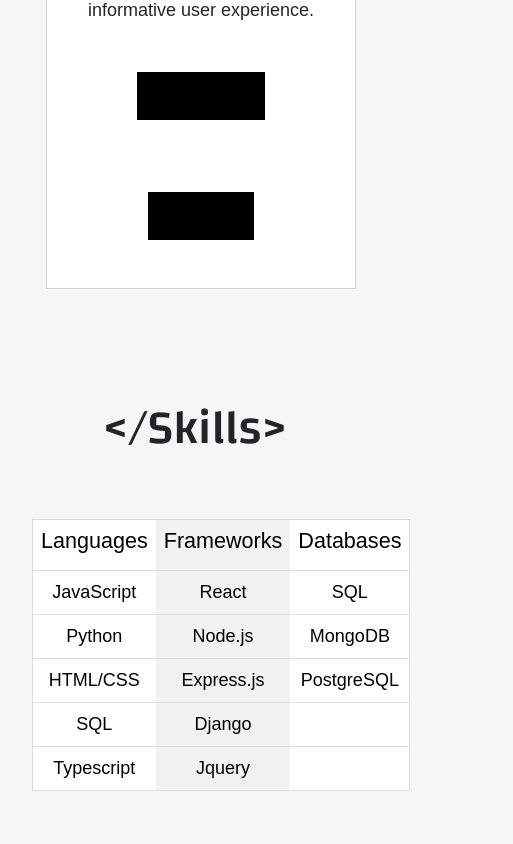
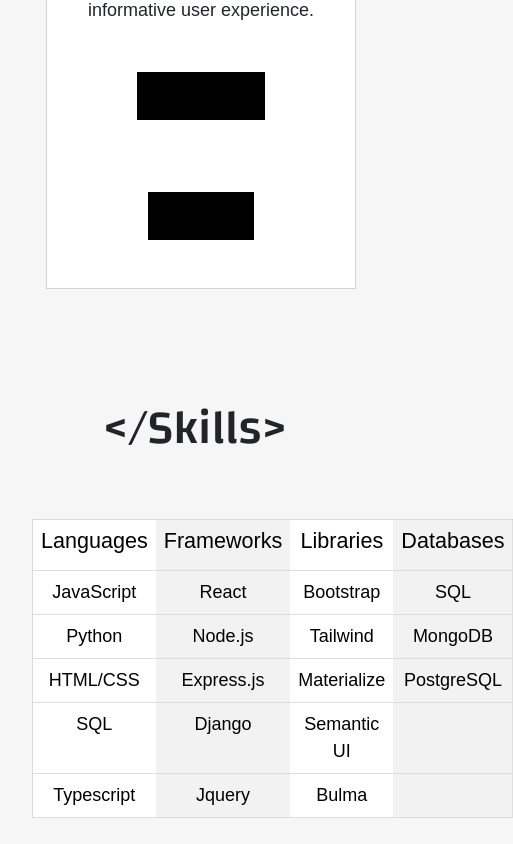
Before and after one commit to shelbyyy16/Shelby-Pagan-Portfolio, a React (Vite) app: page / in a window 390 px wide. Shown: the part 5066-5910 px from the top of the page, 513 px wide, since content can reach past the window. Built offline with nearby package versions, Linux system fonts and the light colour scheme; a web font is replaced by a local one.

Commit message:
add libraries to skills table

```diff
--- a/src/App.css
+++ b/src/App.css
@@ -10,17 +10,11 @@
   scroll-behavior: smooth;
 }
 
-@keyframes logo-spin {
-  from {
-    transform: rotate(0deg);
-  }
-  to {
-    transform: rotate(360deg);
+
+@media (max-width: 768px) {
+  #root{
+  background-color: #f5f6f5;
+  margin: 0;
+  width:100%;
   }
 }
-
-@media (prefers-reduced-motion: no-preference) {
-  a:nth-of-type(2) .logo {
-    animation: logo-spin infinite 20s linear;
-  }
-}
--- a/src/index.css
+++ b/src/index.css
@@ -146,23 +146,31 @@
     justify-content: center;
     padding: 1rem;
   }
+
   #about-me {
     width: 100%;
     margin-left: 0;
     justify-content: center;
   }
-button {
-  padding-left:2rem;
-  padding-right: 2rem;
-}
+
+  button {
+    padding-left: 2rem;
+    padding-right: 2rem;
+  }
+
   #projects {
     width: 100%;
     margin-left: 0;
     justify-content: center;
+  }
 
-  }
   #skills {
-    justify-content: center;
+    text-align: center;
     margin-left: 0;
   }
+
+  table {
+    margin: 0 auto;  /* Center the table horizontally */
+    width: 100%;     /* Make sure the table takes up the full width */
+  }
 }
--- a/src/pages/Home.jsx
+++ b/src/pages/Home.jsx
@@ -133,6 +133,7 @@
       <tr>
         <th><h4>Languages</h4></th>
         <th><h4>Frameworks</h4></th>
+        <th><h4>Libraries</h4></th>
         <th><h4>Databases</h4></th>
       </tr>
     </thead>
@@ -140,26 +141,31 @@
       <tr>
         <td>JavaScript</td>
         <td>React</td>
+        <td>Bootstrap</td>
         <td>SQL</td>
       </tr>
       <tr>
         <td>Python</td>
         <td>Node.js</td>
+        <td>Tailwind</td>
         <td>MongoDB</td>
       </tr>
       <tr>
         <td>HTML/CSS</td>
         <td>Express.js</td>
+        <td>Materialize</td>
         <td>PostgreSQL</td>
       </tr>
       <tr>
         <td>SQL</td>
         <td>Django</td>
+        <td>Semantic UI</td>
         <td></td>
       </tr>
       <tr>
         <td>Typescript</td>
         <td>Jquery</td>
+        <td>Bulma</td>
         <td></td>
       </tr>
     </tbody>
```
